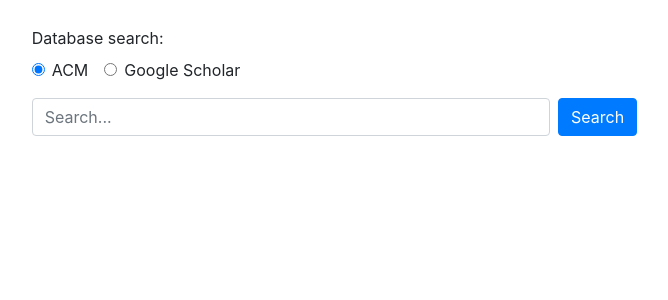
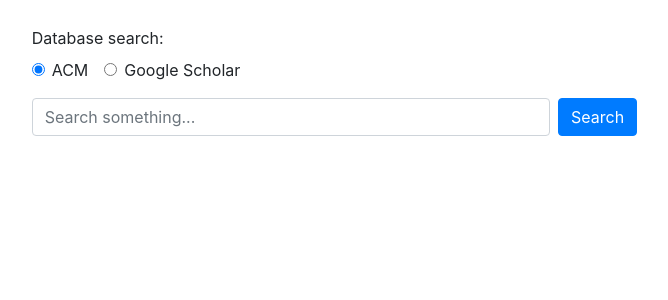
Before and after one commit to ruokokoski/ohtu-miniprojekti, a Flask app: page / in a window 1280 px wide. Shown: the part 135-435 px from the top of the page, without its empty margins (90-758 px from the left). Run offline with Flask 3, Linux system fonts and the light colour scheme; some libraries are stand-ins or nearby versions.

Commit message:
pylint fix

```diff
--- a/src/entities/reference.py
+++ b/src/entities/reference.py
@@ -1,5 +1,7 @@
+from sqlalchemy.exc import SQLAlchemyError
 from sqlalchemy import Column, Integer, String, JSON
 from config import db
+
 
 class Reference(db.Model):
     __tablename__ = 'refs'
--- a/src/templates/index.html
+++ b/src/templates/index.html
@@ -28,7 +28,7 @@
                     </div>
                 </div>
                 <div class="d-flex">
-                    <input type="text" id="search_field" class="form-control mr-2" placeholder="Search..." name="query" style="max-width: 50%;"/>
+                    <input type="text" id="search_field" class="form-control mr-2" placeholder="Search something..." name="query" style="max-width: 50%;"/>
                     <button class="btn btn-primary" type="submit" id="search_button">Search</button>
                 </div>
             </form>
```
